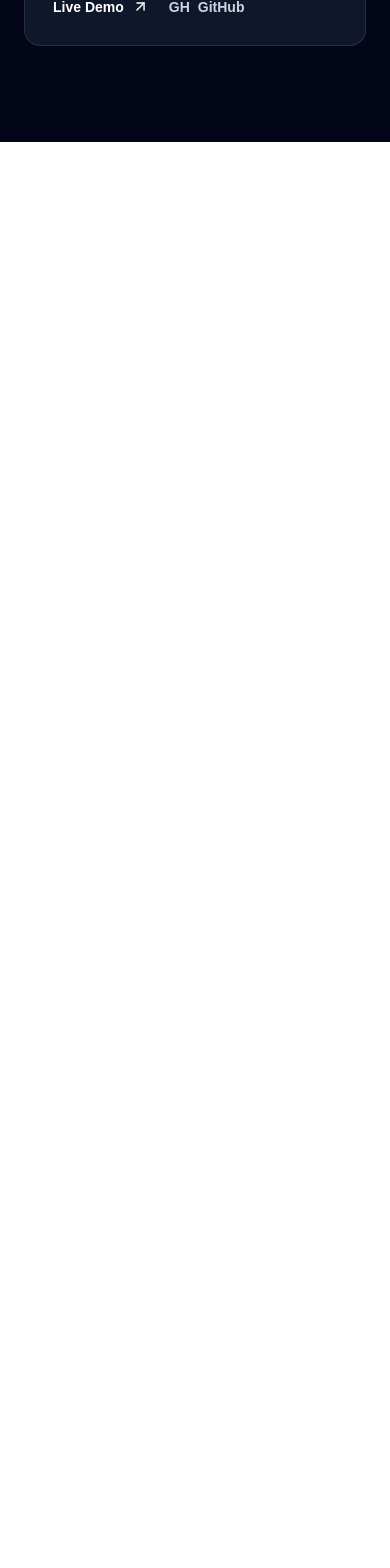
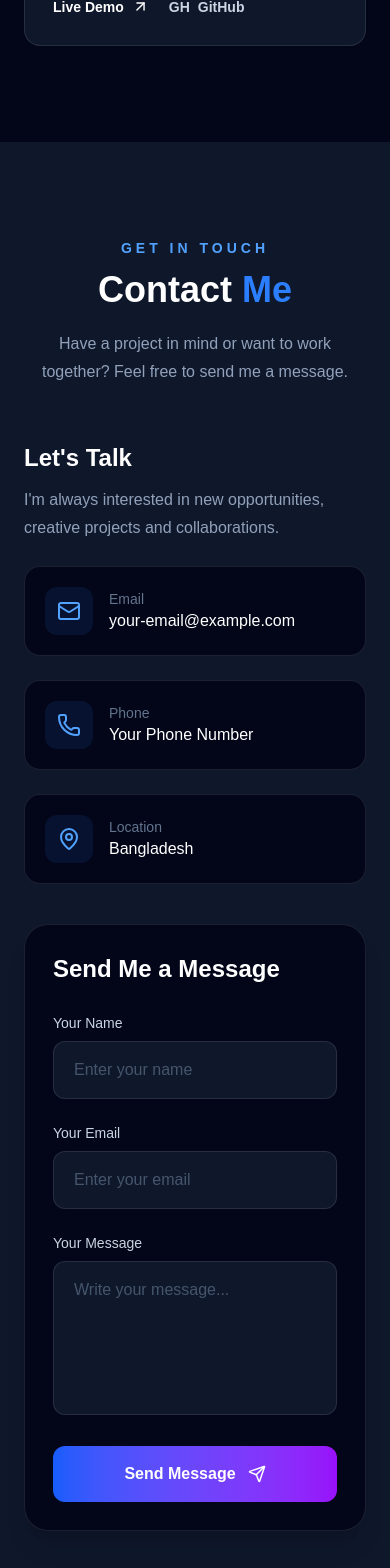
Before and after one commit to Nipa26/developer_portfolio, a React (Vite) app: page / in a window 390 px wide. Shown: the part 7272-8840 px from the top of the page. Before the commit the page ends 7414 px from the top, so only its background shows below. Built offline with nearby package versions, Linux system fonts and the light colour scheme.

Commit message:
Add professional Contact section

```diff
--- a/src/App.jsx
+++ b/src/App.jsx
@@ -1,4 +1,5 @@
 import About from './components/About';
+import Contact from './components/Contact';
 import Hero from './components/Hero';
 import Navbar from './components/Navbar';
 import Projects from './components/Projects';
@@ -12,6 +13,7 @@ function App() {
             <About />
             <Skills />
             <Projects />
+            <Contact />
         </div>
     );
 }
--- /dev/null
+++ b/src/components/Contact.jsx
@@ -0,0 +1,143 @@
+import { Mail, MapPin, Phone, Send } from 'lucide-react';
+import { useState } from 'react';
+
+function Contact() {
+    const [formData, setFormData] = useState({
+        name: '',
+        email: '',
+        message: '',
+    });
+
+    const handleSubmit = (e) => {
+        e.preventDefault();
+
+        const subject = encodeURIComponent(`Portfolio Contact from ${formData.name}`);
+        const body = encodeURIComponent(
+            `Name: ${formData.name}\nEmail: ${formData.email}\n\nMessage:\n${formData.message}`
+        );
+
+        window.location.href = `mailto:your-email@example.com?subject=${subject}&body=${body}`;
+    };
+
+    const handleChange = (e) => {
+        setFormData({
+            ...formData,
+            [e.target.name]: e.target.value,
+        });
+    };
+
+    return (
+        <section id="contact" className="bg-slate-900 px-6 py-24">
+            <div className="mx-auto max-w-7xl">
+                <div className="mb-14 text-center">
+                    <p className="mb-3 text-sm font-semibold uppercase tracking-[4px] text-blue-400">Get In Touch</p>
+
+                    <h2 className="text-4xl font-bold text-white md:text-5xl">
+                        Contact <span className="text-blue-500">Me</span>
+                    </h2>
+
+                    <p className="mx-auto mt-5 max-w-2xl leading-7 text-slate-400">
+                        Have a project in mind or want to work together? Feel free to send me a message.
+                    </p>
+                </div>
+
+                <div className="grid gap-10 lg:grid-cols-5">
+                    {/* Contact Information */}
+                    <div className="space-y-6 lg:col-span-2">
+                        <div>
+                            <h3 className="mb-3 text-2xl font-bold text-white">Let's Talk</h3>
+                            <p className="leading-7 text-slate-400">
+                                I'm always interested in new opportunities, creative projects and collaborations.
+                            </p>
+                        </div>
+
+                        <div className="flex items-center gap-4 rounded-2xl border border-white/10 bg-slate-950 p-5">
+                            <div className="rounded-xl bg-blue-500/10 p-3 text-blue-400">
+                                <Mail size={24} />
+                            </div>
+                            <div>
+                                <p className="text-sm text-slate-500">Email</p>
+                                <p className="font-medium text-white">your-email@example.com</p>
+                            </div>
+                        </div>
+
+                        <div className="flex items-center gap-4 rounded-2xl border border-white/10 bg-slate-950 p-5">
+                            <div className="rounded-xl bg-blue-500/10 p-3 text-blue-400">
+                                <Phone size={24} />
+                            </div>
+                            <div>
+                                <p className="text-sm text-slate-500">Phone</p>
+                                <p className="font-medium text-white">Your Phone Number</p>
+                            </div>
+                        </div>
+
+                        <div className="flex items-center gap-4 rounded-2xl border border-white/10 bg-slate-950 p-5">
+                            <div className="rounded-xl bg-blue-500/10 p-3 text-blue-400">
+                                <MapPin size={24} />
+                            </div>
+                            <div>
+                                <p className="text-sm text-slate-500">Location</p>
+                                <p className="font-medium text-white">Bangladesh</p>
+                            </div>
+                        </div>
+                    </div>
+
+                    {/* Contact Form */}
+                    <div className="rounded-3xl border border-white/10 bg-slate-950 p-7 shadow-xl lg:col-span-3 md:p-10">
+                        <h3 className="mb-7 text-2xl font-bold text-white">Send Me a Message</h3>
+
+                        <form onSubmit={handleSubmit} className="space-y-6">
+                            <div>
+                                <label className="mb-2 block text-sm font-medium text-slate-300">Your Name</label>
+                                <input
+                                    type="text"
+                                    name="name"
+                                    value={formData.name}
+                                    onChange={handleChange}
+                                    placeholder="Enter your name"
+                                    required
+                                    className="w-full rounded-xl border border-white/10 bg-slate-900 px-5 py-4 text-white outline-none transition placeholder:text-slate-600 focus:border-blue-500"
+                                />
+                            </div>
+
+                            <div>
+                                <label className="mb-2 block text-sm font-medium text-slate-300">Your Email</label>
+                                <input
+                                    type="email"
+                                    name="email"
+                                    value={formData.email}
+                                    onChange={handleChange}
+                                    placeholder="Enter your email"
+                                    required
+                                    className="w-full rounded-xl border border-white/10 bg-slate-900 px-5 py-4 text-white outline-none transition placeholder:text-slate-600 focus:border-blue-500"
+                                />
+                            </div>
+
+                            <div>
+                                <label className="mb-2 block text-sm font-medium text-slate-300">Your Message</label>
+                                <textarea
+                                    name="message"
+                                    value={formData.message}
+                                    onChange={handleChange}
+                                    rows="5"
+                                    placeholder="Write your message..."
+                                    required
+                                    className="w-full resize-none rounded-xl border border-white/10 bg-slate-900 px-5 py-4 text-white outline-none transition placeholder:text-slate-600 focus:border-blue-500"
+                                ></textarea>
+                            </div>
+
+                            <button
+                                type="submit"
+                                className="flex w-full items-center justify-center gap-3 rounded-xl bg-linear-to-r from-blue-600 to-purple-600 px-7 py-4 font-semibold text-white transition hover:opacity-90"
+                            >
+                                Send Message <Send size={18} />
+                            </button>
+                        </form>
+                    </div>
+                </div>
+            </div>
+        </section>
+    );
+}
+
+export default Contact;
```
